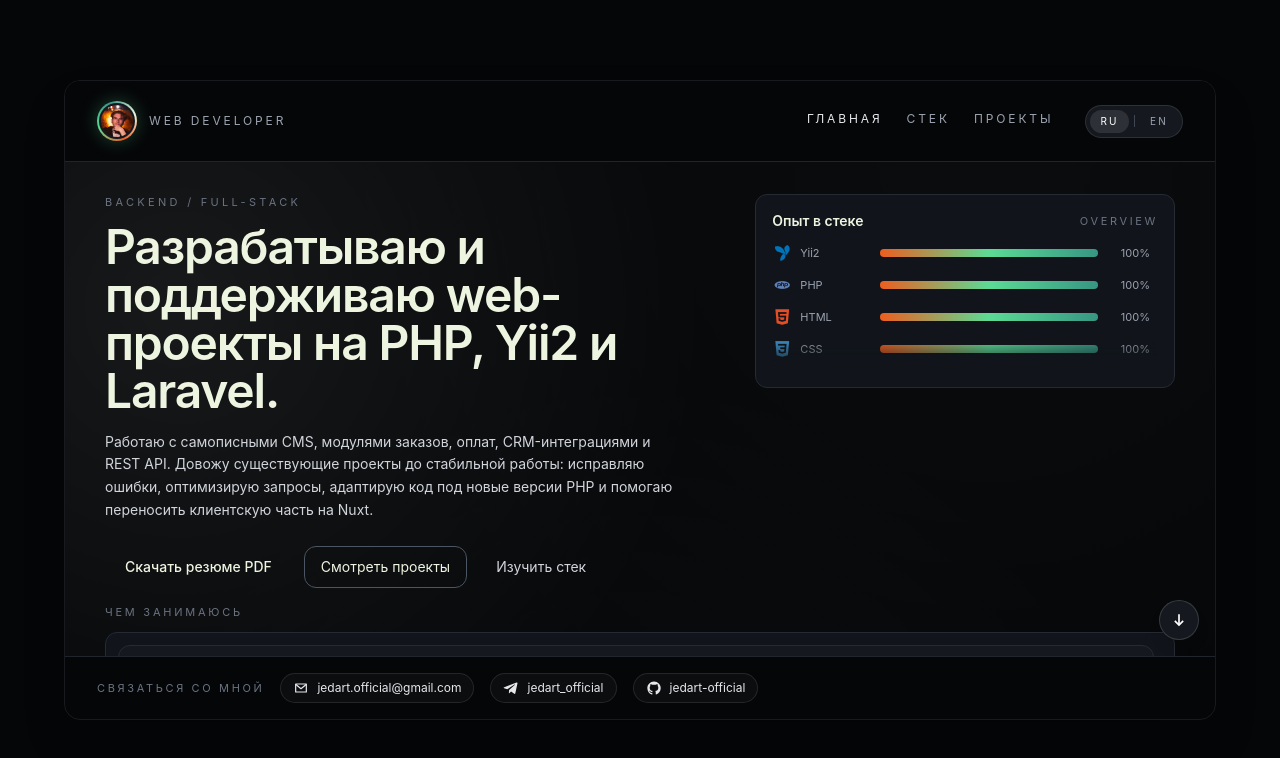
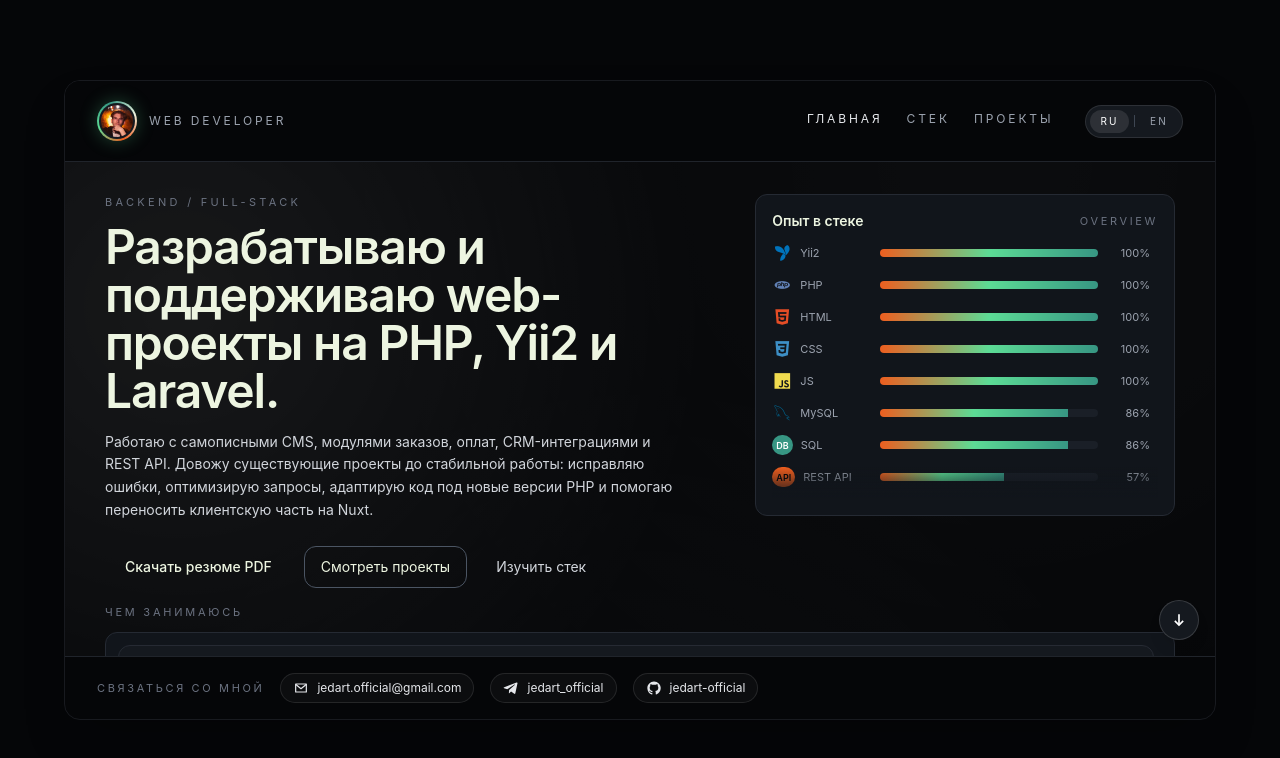
Before and after one commit to jedart-official/web-portfolio, a Vue app: page / in a window 1280 px wide. Shown: the top 758 px of the page. Built offline with nearby package versions, Linux system fonts and the light colour scheme.

Commit message:
add CSS features

```diff
--- a/src/components/sections/MainSection.vue
+++ b/src/components/sections/MainSection.vue
@@ -163,7 +163,7 @@
           </div>
 
           <div class="relative">
-            <div class="max-h-56 space-y-3 overflow-y-auto pr-2 text-[11px] scrollbar-thin sm:max-h-32">
+            <div class="max-h-120 space-y-3 overflow-y-auto pr-2 text-[11px] scrollbar-thin sm:max-h-64">
               <div v-for="skill in projectSkills" :key="skill.id" class="flex items-center gap-3">
                 <span class="flex w-24 items-center gap-2 text-gray-400">
                   <span
```
Also changed, not shown: src/assets/css/main.css (line endings or trailing spaces), src/components/sections/ProjectsSection.vue (line endings or trailing spaces), src/components/sections/StackSection.vue (line endings or trailing spaces).
